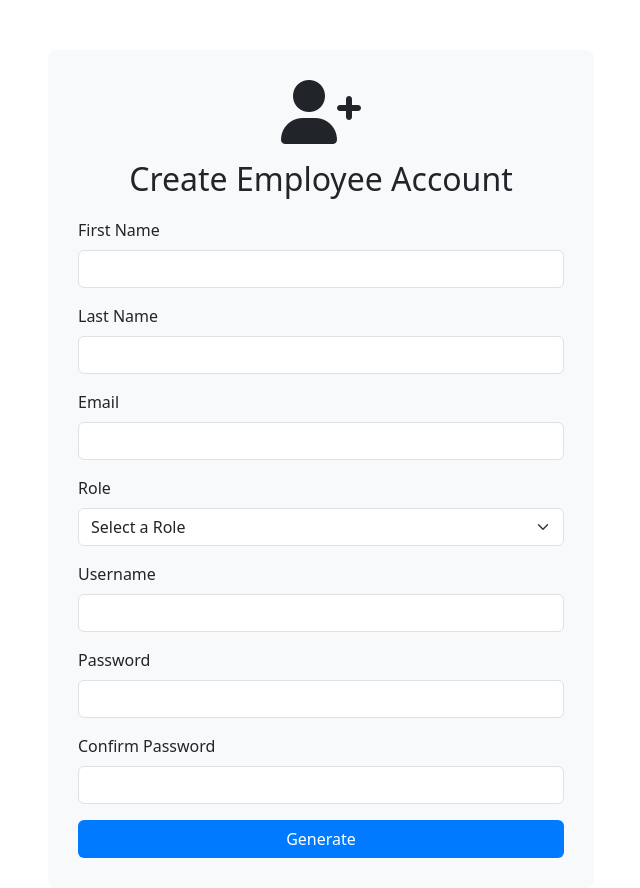
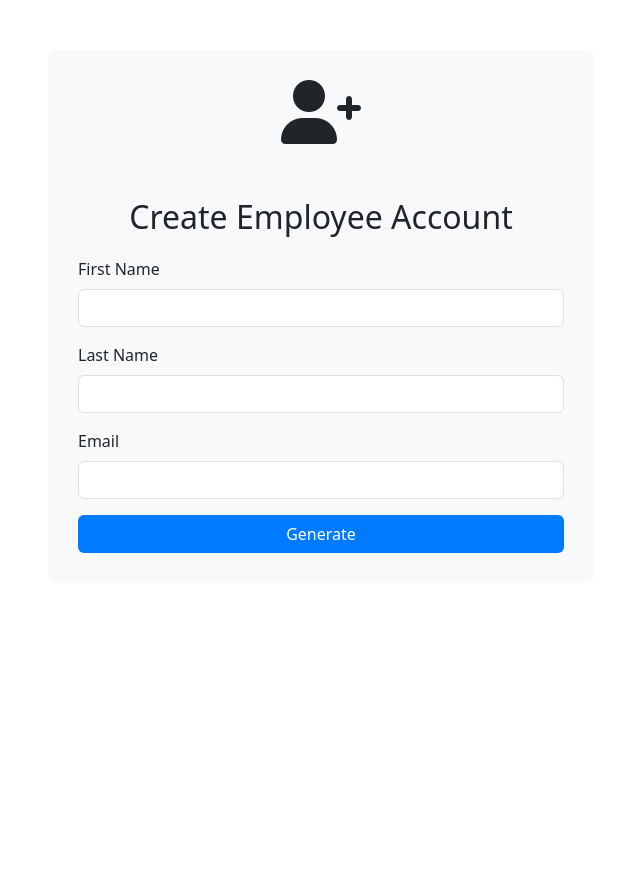
Before and after one commit to samarpitadas/Learning-And-Developmen-App, a Django app: template authenticate/templates/authenticate/generate_cred.html in a window 1280 px wide. Shown: the whole page, without its empty margins (319-959 px from the left). After the commit the page ends 553 px from the top, so only its background shows below. Run offline with Django 5.2, Linux system fonts and the light colour scheme; the template is opened without the code that fills it, so the values that code supplies are empty.

Commit message:
Update generate_cred.html

```diff
--- a/authenticate/templates/authenticate/generate_cred.html
+++ b/authenticate/templates/authenticate/generate_cred.html
@@ -4,9 +4,7 @@
     <meta charset="UTF-8">
     <meta name="viewport" content="width=device-width, initial-scale=1.0">
     <title>Create Employee Account</title>
-    <!-- Bootstrap CSS -->
     <link href="https://cdn.jsdelivr.net/npm/bootstrap@5.3.0-alpha1/dist/css/bootstrap.min.css" rel="stylesheet">
-    <!-- FontAwesome for icon -->
     <link href="https://cdnjs.cloudflare.com/ajax/libs/font-awesome/6.0.0-beta3/css/all.min.css" rel="stylesheet">
     <style>
         .register-container {
@@ -24,9 +22,16 @@
             background-color: #007bff;
             color: white;
         }
+        .btn-register:hover {
+            background-color: #0056b3;
+        }
         .login-link {
             text-align: center;
             margin-top: 20px;
+        }
+        .register-title i {
+            display: block;
+            margin: 0 auto;
         }
     </style>
 </head>
@@ -42,60 +47,34 @@
                     <form method="POST" action="{% url 'generate_cred' %}">
                         {% csrf_token %}
 
-                        <!-- First Name -->
                         <div class="mb-3">
                             <label for="first_name" class="form-label">First Name</label>
-                            <input type="text" class="form-control" id="first_name" name="first_name" required>
+                            <input type="text" class="form-control" id="first_name" name="first_name" value="{{ request.POST.first_name }}" required>
                         </div>
 
-                        <!-- Last Name -->
                         <div class="mb-3">
                             <label for="last_name" class="form-label">Last Name</label>
-                            <input type="text" class="form-control" id="last_name" name="last_name" required>
+                            <input type="text" class="form-control" id="last_name" name="last_name" value="{{ request.POST.last_name }}" required>
                         </div>
 
-                        <!-- Email -->
                         <div class="mb-3">
                             <label for="email" class="form-label">Email</label>
-                            <input type="email" class="form-control" id="email" name="email" required>
+                            <input type="email" class="form-control" id="email" name="email" value="{{ request.POST.email }}" required>
                         </div>
 
-                        <!-- Role -->
-                        <div class="mb-3">
-                            <label for="role" class="form-label">Role</label>
-                            <select class="form-select" id="role" name="role" required>
-                                <option value="" disabled selected>Select a Role</option>
-                                <option value="employee">Employee</option>
-                            </select>
-                        </div>
-
-                        <!-- Username -->
-                        <div class="mb-3">
-                            <label for="username" class="form-label">Username</label>
-                            <input type="text" class="form-control" id="username" name="username" required>
-                        </div>
-
-                        <!-- Password -->
-                        <div class="mb-3">
-                            <label for="password1" class="form-label">Password</label>
-                            <input type="password" class="form-control" id="password1" name="password1" required>
-                        </div>
-
-                        <!-- Confirm Password -->
-                        <div class="mb-3">
-                            <label for="password2" class="form-label">Confirm Password</label>
-                            <input type="password" class="form-control" id="password2" name="password2" required>
-                        </div>
-
-                        <!-- Submit Button -->
                         <button type="submit" class="btn btn-register">Generate</button>
                     </form>
 
-                    <!-- Display any messages -->
                     {% if messages %}
                         <div class="mt-3">
                             {% for message in messages %}
-                                <div class="alert alert-info">{{ message }}</div>
+                                {% if message.tags == "success" %}
+                                    <div class="alert alert-success">{{ message }}</div>
+                                {% elif message.tags == "error" %}
+                                    <div class="alert alert-danger">{{ message }}</div>
+                                {% else %}
+                                    <div class="alert alert-info">{{ message }}</div>
+                                {% endif %}
                             {% endfor %}
                         </div>
                     {% endif %}
@@ -104,7 +83,13 @@
         </div>
     </div>
 
-    <!-- Bootstrap JS and Popper.js -->
+    <script>
+        document.querySelector('form').addEventListener('submit', function (event) {
+            const button = document.querySelector('.btn-register');
+            button.disabled = true;
+            button.innerHTML = 'Processing...';
+        });
+    </script>
     <script src="https://cdn.jsdelivr.net/npm/@popperjs/core@2.11.6/dist/umd/popper.min.js"></script>
     <script src="https://cdn.jsdelivr.net/npm/bootstrap@5.3.0-alpha1/dist/js/bootstrap.min.js"></script>
 </body>
```
